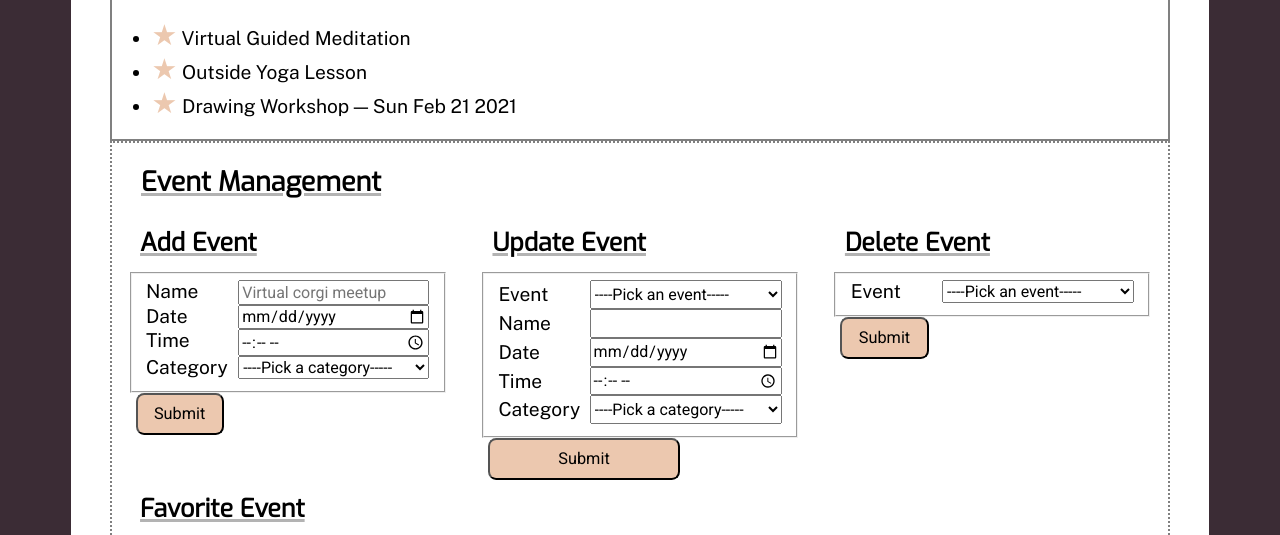
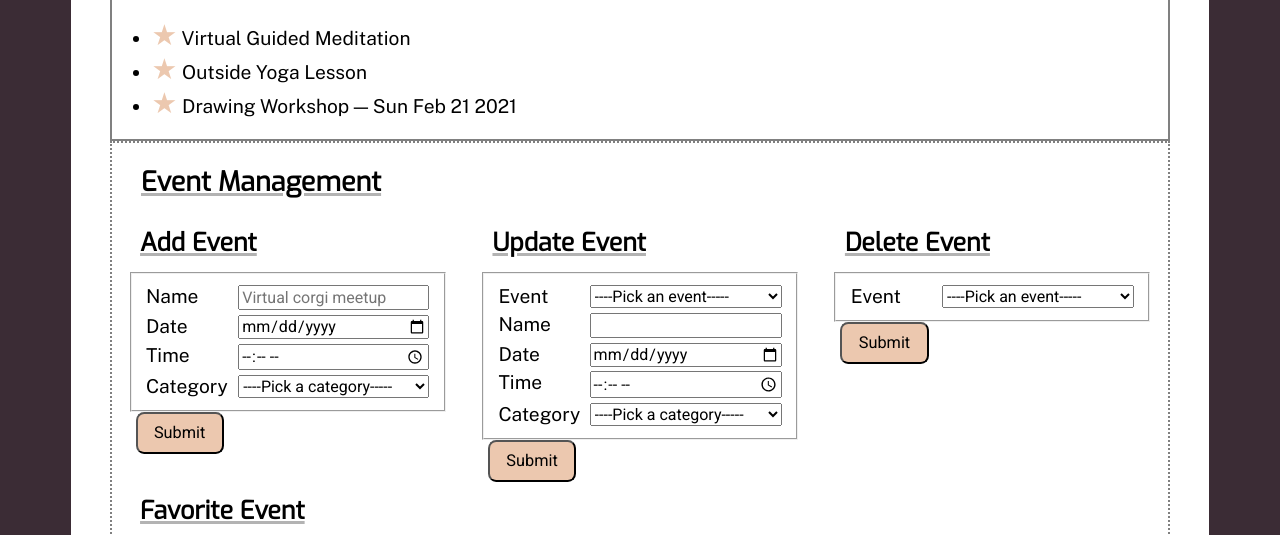
Before and after one commit to carbonsoda/eventonica-static, a plain HTML site: page index.html in a window 1280 px wide. Shown: the part 371-906 px from the top of the page. Drawn offline with nearby package versions, Linux system fonts and the light colour scheme.

Commit message:
Adjust spacing with input and labels

```diff
--- a/static/index.css
+++ b/static/index.css
@@ -1,6 +1,7 @@
 /*
 Google Fonts + Bootstrap Icons
 */
+
 @import url('https://fonts.googleapis.com/css2?family=Exo&family=Public+Sans&family=Roboto&display=swap');
 @import url("https://cdn.jsdelivr.net/npm/bootstrap-icons@1.4.0/font/bootstrap-icons.css");
 /*
@@ -89,6 +90,10 @@ input, select {
     max-width: 12rem;
 }
 
+input, label, select {
+    margin-top: 0.3rem;
+}
+
 option {
     word-wrap: break-word;
     text-overflow: inherit;
@@ -139,13 +144,6 @@ option {
     max-width: 20rem;
 }
 
-#update-event {
-    display: flex;
-    flex-direction: column;
-    justify-content: space-between;
-    line-height: 1.5em;
-}
-
 /* User section styling*/
 
 .user-overview, .user-changes {
```
